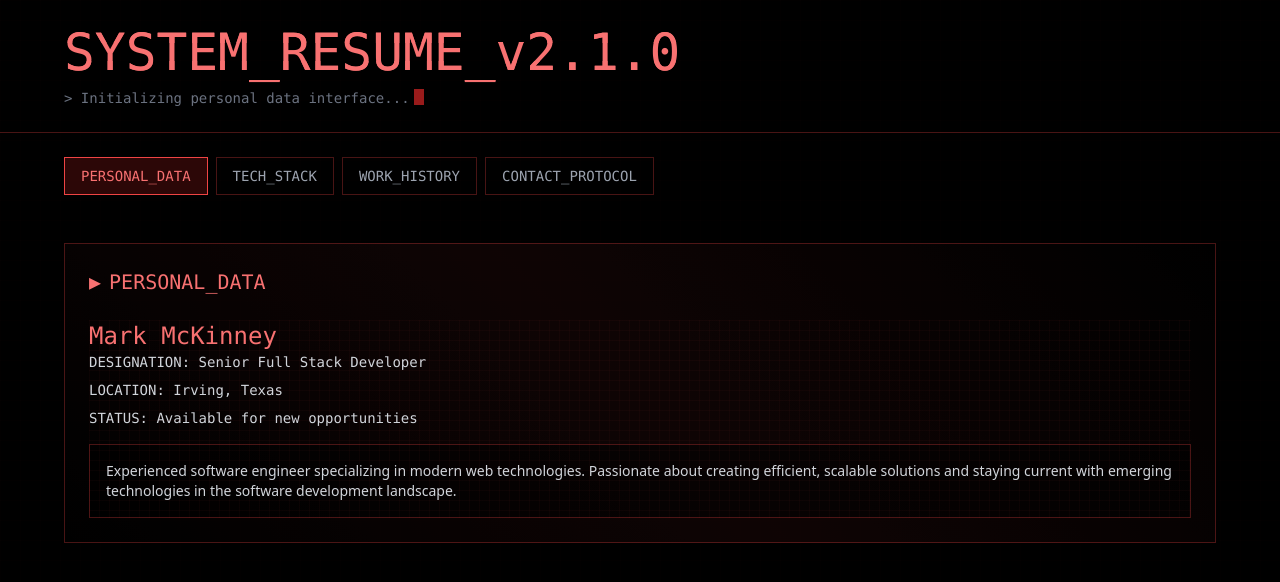
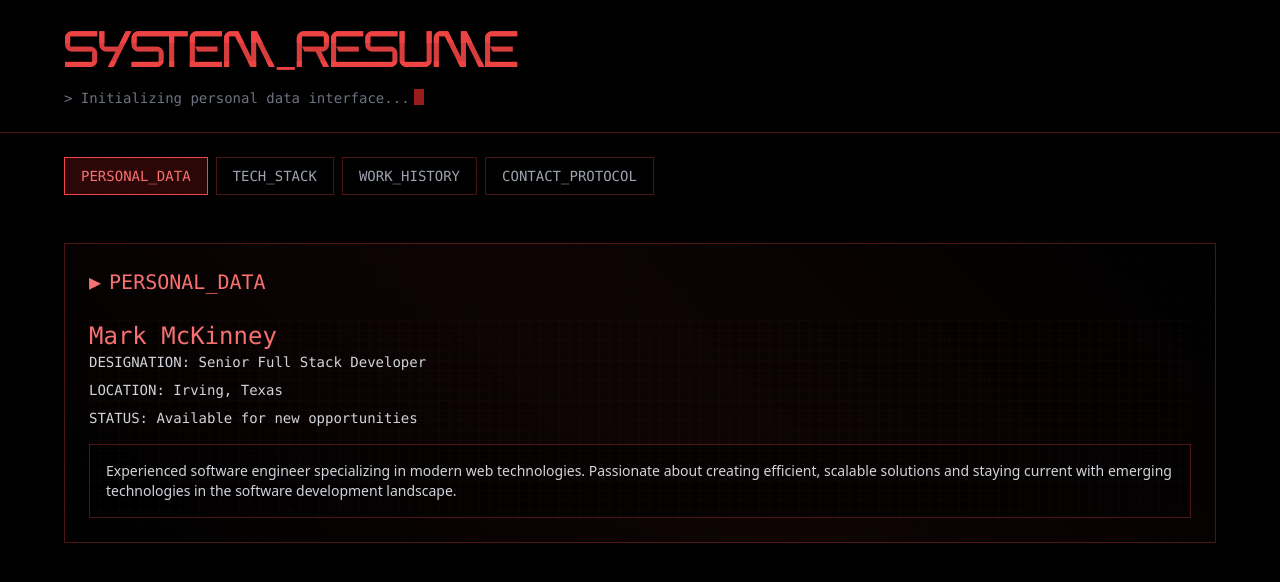
Before and after one commit to markmck/PersonalWebsite, a React (Vite) app: page / in a window 1280 px wide. Shown: the top 582 px of the page. Built offline with nearby package versions, Linux system fonts and the light colour scheme.

Commit message:
feat: add cyberpunk font

```diff
--- a/src/index.css
+++ b/src/index.css
@@ -15,6 +15,15 @@
   --color-terminal-dim: #6b7280;
   --color-terminal-border: rgba(239, 68, 68, 0.3)
 }
+
+@font-face {
+    font-family: 'FutureFont';
+    src: url('assets/fonts/TechnoCharmDemoVersionRegular-ALaZm.otf') format('opentype');
+    font-weight: normal;
+    font-style: normal;
+    font-display: swap; /* Improves loading performance */
+}
+
 
 :root {
   font-family: system-ui, Avenir, Helvetica, Arial, sans-serif;
--- a/src/resume/resume.css
+++ b/src/resume/resume.css
@@ -1,6 +1,13 @@
 .panel-border {
   border: 1px solid rgba(239, 68, 68, 0.3);
   position: relative;
+}
+
+.header-font {
+  font-family: 'FutureFont', 'font-mono';
+  font-weight: 700;
+  color: rgba(239, 68, 68, 0.9);
+
 }
 
 .panel-border::before {
--- a/src/resume/resume.jsx
+++ b/src/resume/resume.jsx
@@ -47,10 +47,10 @@ const CyberpunkResume = () => {
       <header className="relative z-20 p-6 border-b border-terminal-border">
         <div className="max-w-6xl mx-auto">
           <h1
-            className="text-3xl font-mono text-cyber-accent mb-2 glitch"
-            data-text="SYSTEM_RESUME_v2.1.0"
+            className="text-3xl header-font text-cyber-accent mb-2 glitch"
+            data-text="SYSTEM_RESUME"
           >
-            SYSTEM_RESUME_v2.1.0
+            SYSTEM_RESUME
           </h1>
           <p className="text-terminal-dim font-mono text-sm flex items-center">
             {">"} Initializing personal data interface...
```
Also changed, not shown: src/assets/fonts/TechnoCharmDemoVersionRegular-ALaZm.otf (added).
